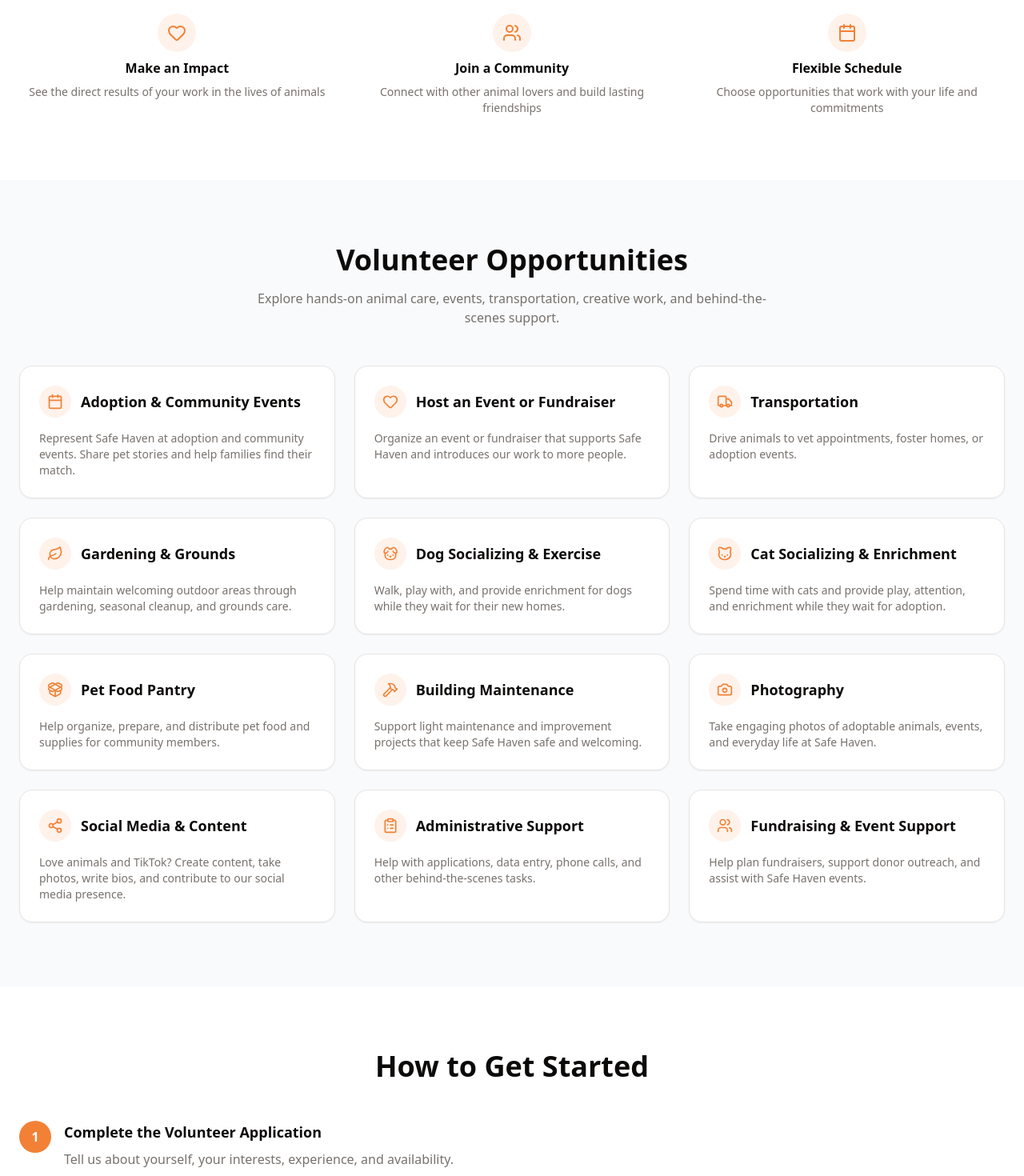
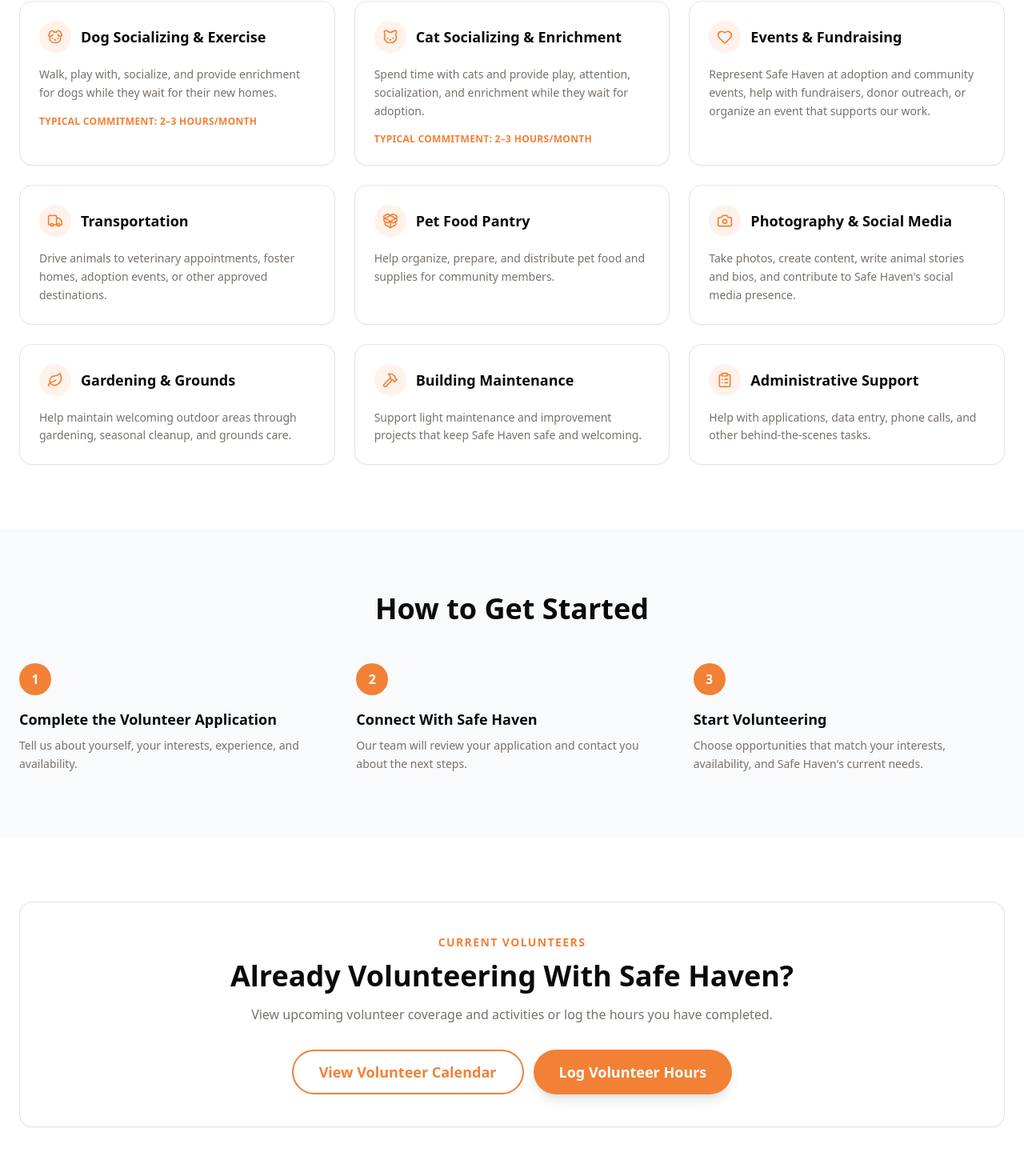
Before and after one commit to 7nqwsvhv99-hash/safe-haven-site, a Next.js app: page /volunteer in a window 1280 px wide. Shown: the part 684-2154 px from the top of the page at 80% size. Built offline with nearby package versions, Linux system fonts and the light colour scheme.

Commit message:
Streamline Volunteer page and calendar access

```diff
--- a/src/app/volunteer/page.tsx
+++ b/src/app/volunteer/page.tsx
@@ -11,10 +11,12 @@ import {
   Heart,
   Leaf,
   PackageOpen,
-  Share2,
   Truck,
   Users,
 } from "lucide-react"
+
+const volunteerCalendarUrl =
+  "https://www.calendarwiz.com/calendars/calendar.php?crd=safehavenil&nolog=0&cid[]=all"
 
 export default function VolunteerPage() {
   return (
@@ -29,59 +31,14 @@ export default function VolunteerPage() {
               <span className="block">Make a real difference in the lives of animals.</span>
               <span className="block">Find a volunteer role that fits your skills and schedule.</span>
             </p>
-            <div className="flex flex-col sm:flex-row gap-3 justify-center">
             <Button asChild size="lg">
               <Link href="/volunteer-application">Complete the Volunteer Application</Link>
             </Button>
-              <Button asChild size="lg" variant="outline">
-                <Link href="/volunteer-hours">Log Volunteer Hours</Link>
-              </Button>
-            </div>
           </div>
         </div>
       </section>
 
-      <section className="section-padding bg-white">
-        <div className="container-custom max-w-4xl">
-          <h2 className="text-3xl md:text-4xl font-bold text-center mb-6">
-            Why Volunteer at Safe Haven?
-          </h2>
-          <p className="text-center text-muted-foreground mb-12 text-lg">
-            Our volunteers are the heart of everything we do. You&apos;ll gain hands-on experience, meet amazing people, and directly impact animal welfare in our community.
-          </p>
-          <div className="grid grid-cols-1 md:grid-cols-3 gap-6">
-            <div className="text-center space-y-2">
-              <div className="h-12 w-12 rounded-full bg-primary/10 flex items-center justify-center mx-auto">
-                <Heart className="h-6 w-6 text-primary" />
-              </div>
-              <h3 className="font-semibold">Make an Impact</h3>
-              <p className="text-sm text-muted-foreground">
-                See the direct results of your work in the lives of animals
-              </p>
-            </div>
-            <div className="text-center space-y-2">
-              <div className="h-12 w-12 rounded-full bg-primary/10 flex items-center justify-center mx-auto">
-                <Users className="h-6 w-6 text-primary" />
-              </div>
-              <h3 className="font-semibold">Join a Community</h3>
-              <p className="text-sm text-muted-foreground">
-                Connect with other animal lovers and build lasting friendships
-              </p>
-            </div>
-            <div className="text-center space-y-2">
-              <div className="h-12 w-12 rounded-full bg-primary/10 flex items-center justify-center mx-auto">
-                <Calendar className="h-6 w-6 text-primary" />
-              </div>
-              <h3 className="font-semibold">Flexible Schedule</h3>
-              <p className="text-sm text-muted-foreground">
-                Choose opportunities that work with your life and commitments
-              </p>
-            </div>
-          </div>
-        </div>
-      </section>
-
-      <section id="roles" className="section-padding bg-slate-50">
+      <section id="roles" className="section-padding bg-white">
         <div className="container-custom">
           <h2 className="text-3xl md:text-4xl font-bold text-center mb-4">
             Volunteer Opportunities
@@ -98,80 +55,60 @@ export default function VolunteerPage() {
                   </div>
                   <h3 className="font-bold text-lg">{role.title}</h3>
                 </div>
-                <p className="text-sm text-muted-foreground">{role.description}</p>
+                <p className="text-sm leading-relaxed text-muted-foreground">{role.description}</p>
+                {role.commitment && (
+                  <p className="text-xs font-semibold uppercase tracking-wide text-primary">
+                    Typical commitment: {role.commitment}
+                  </p>
+                )}
               </Card>
             ))}
           </div>
         </div>
       </section>
 
-      <section className="section-padding bg-white">
+      <section className="section-padding bg-slate-50">
         <div className="container-custom max-w-4xl">
           <h2 className="text-3xl md:text-4xl font-bold text-center mb-12">
             How to Get Started
           </h2>
-          <div className="space-y-8">
-            <div className="flex gap-4">
-              <div className="h-10 w-10 rounded-full bg-primary text-white flex items-center justify-center font-bold flex-shrink-0">1</div>
-              <div>
-                <h3 className="font-bold text-lg mb-2">Complete the Volunteer Application</h3>
-                <p className="text-muted-foreground">
-                  Tell us about yourself, your interests, experience, and availability.
-                </p>
+          <div className="grid grid-cols-1 md:grid-cols-3 gap-8">
+            {steps.map((step, index) => (
+              <div key={step.title} className="text-center md:text-left">
+                <div className="h-10 w-10 rounded-full bg-primary text-white flex items-center justify-center font-bold mx-auto md:mx-0">
+                  {index + 1}
                 </div>
+                <h3 className="font-bold text-lg mt-4 mb-2">{step.title}</h3>
+                <p className="text-sm leading-relaxed text-muted-foreground">{step.description}</p>
               </div>
-            <div className="flex gap-4">
-              <div className="h-10 w-10 rounded-full bg-primary text-white flex items-center justify-center font-bold flex-shrink-0">2</div>
-              <div>
-                <h3 className="font-bold text-lg mb-2">Connect With Safe Haven</h3>
-                <p className="text-muted-foreground">
-                  Our team will review your application and contact you about next steps.
-                </p>
-              </div>
-            </div>
-            <div className="flex gap-4">
-              <div className="h-10 w-10 rounded-full bg-primary text-white flex items-center justify-center font-bold flex-shrink-0">3</div>
-              <div>
-                <h3 className="font-bold text-lg mb-2">Start Volunteering</h3>
-                <p className="text-muted-foreground">
-                  Choose opportunities that match your interests and schedule.
-                </p>
-              </div>
-            </div>
+            ))}
           </div>
         </div>
       </section>
 
-      <section id="calendar" className="section-padding bg-slate-50">
-        <div className="container-custom">
-          <h2 className="text-3xl md:text-4xl font-bold text-center mb-4">
-            Volunteer Calendar
+      <section className="section-padding bg-white">
+        <div className="container-custom max-w-3xl">
+          <Card className="p-8 md:p-10 text-center">
+            <p className="mb-3 text-sm font-bold uppercase tracking-widest text-primary">
+              Current volunteers
+            </p>
+            <h2 className="text-3xl md:text-4xl font-bold">
+              Already Volunteering With Safe Haven?
             </h2>
-          <p className="text-center text-muted-foreground max-w-2xl mx-auto mb-8">
-            Current volunteers can use the calendar to view upcoming volunteer coverage and activities.
+            <p className="mt-4 text-muted-foreground">
+              View upcoming volunteer coverage and activities or log the hours you have completed.
             </p>
-          <Card className="overflow-hidden">
-            <iframe
-              src="https://www.calendarwiz.com/calendars/calendar.php?crd=safehavenil&nolog=0&cid[]=all"
-              title="Safe Haven volunteer calendar"
-              className="w-full h-[720px] border-0"
-              loading="lazy"
-            />
-          </Card>
-          <div className="text-center mt-6 flex flex-col sm:flex-row gap-3 justify-center">
-            <Button asChild variant="outline">
-              <a
-                href="https://www.calendarwiz.com/calendars/calendar.php?crd=safehavenil&nolog=0&cid[]=all"
-                target="_blank"
-                rel="noreferrer"
-              >
-                Open Calendar in a New Window
+            <div className="mt-8 flex flex-col sm:flex-row gap-3 justify-center">
+              <Button asChild variant="outline" size="lg">
+                <a href={volunteerCalendarUrl} target="_blank" rel="noreferrer">
+                  View Volunteer Calendar
                 </a>
               </Button>
-            <Button asChild>
+              <Button asChild size="lg">
                 <Link href="/volunteer-hours">Log Volunteer Hours</Link>
               </Button>
             </div>
+          </Card>
         </div>
       </section>
 
@@ -181,7 +118,7 @@ export default function VolunteerPage() {
             Ready to Make a Difference?
           </h2>
           <p className="text-lg text-muted-foreground mb-8">
-            Join our team of dedicated volunteers and help animals in our community.
+            Tell us where you would like to help and when you are available.
           </p>
           <Button asChild size="lg">
             <Link href="/volunteer-application">Complete the Volunteer Application</Link>
@@ -194,63 +131,77 @@ export default function VolunteerPage() {
 
 const volunteerRoles = [
   {
-    title: "Adoption & Community Events",
-    icon: <Calendar className="h-5 w-5 text-primary" />,
-    description: "Represent Safe Haven at adoption and community events. Share pet stories and help families find their match.",
+    title: "Dog Socializing & Exercise",
+    icon: <Dog className="h-5 w-5 text-primary" />,
+    description:
+      "Walk, play with, socialize, and provide enrichment for dogs while they wait for their new homes.",
+    commitment: "2–3 hours/month",
   },
   {
-    title: "Host an Event or Fundraiser",
+    title: "Cat Socializing & Enrichment",
+    icon: <Cat className="h-5 w-5 text-primary" />,
+    description:
+      "Spend time with cats and provide play, attention, socialization, and enrichment while they wait for adoption.",
+    commitment: "2–3 hours/month",
+  },
+  {
+    title: "Events & Fundraising",
     icon: <Heart className="h-5 w-5 text-primary" />,
-    description: "Organize an event or fundraiser that supports Safe Haven and introduces our work to more people.",
+    description:
+      "Represent Safe Haven at adoption and community events, help with fundraisers, donor outreach, or organize an event that supports our work.",
   },
   {
     title: "Transportation",
     icon: <Truck className="h-5 w-5 text-primary" />,
-    description: "Drive animals to vet appointments, foster homes, or adoption events.",
+    description:
+      "Drive animals to veterinary appointments, foster homes, adoption events, or other approved destinations.",
+  },
+  {
+    title: "Pet Food Pantry",
+    icon: <PackageOpen className="h-5 w-5 text-primary" />,
+    description:
+      "Help organize, prepare, and distribute pet food and supplies for community members.",
+  },
+  {
+    title: "Photography & Social Media",
+    icon: <Camera className="h-5 w-5 text-primary" />,
+    description:
+      "Take photos, create content, write animal stories and bios, and contribute to Safe Haven's social media presence.",
   },
   {
     title: "Gardening & Grounds",
     icon: <Leaf className="h-5 w-5 text-primary" />,
-    description: "Help maintain welcoming outdoor areas through gardening, seasonal cleanup, and grounds care.",
-  },
-  {
-    title: "Dog Socializing & Exercise",
-    icon: <Dog className="h-5 w-5 text-primary" />,
-    description: "Walk, play with, and provide enrichment for dogs while they wait for their new homes.",
-  },
-  {
-    title: "Cat Socializing & Enrichment",
-    icon: <Cat className="h-5 w-5 text-primary" />,
-    description: "Spend time with cats and provide play, attention, and enrichment while they wait for adoption.",
-  },
-  {
-    title: "Pet Food Pantry",
-    icon: <PackageOpen className="h-5 w-5 text-primary" />,
-    description: "Help organize, prepare, and distribute pet food and supplies for community members.",
+    description:
+      "Help maintain welcoming outdoor areas through gardening, seasonal cleanup, and grounds care.",
   },
   {
     title: "Building Maintenance",
     icon: <Hammer className="h-5 w-5 text-primary" />,
-    description: "Support light maintenance and improvement projects that keep Safe Haven safe and welcoming.",
-  },
-  {
-    title: "Photography",
-    icon: <Camera className="h-5 w-5 text-primary" />,
-    description: "Take engaging photos of adoptable animals, events, and everyday life at Safe Haven.",
-  },
-  {
-    title: "Social Media & Content",
-    icon: <Share2 className="h-5 w-5 text-primary" />,
-    description: "Love animals and TikTok? Create content, take photos, write bios, and contribute to our social media presence.",
+    description:
+      "Support light maintenance and improvement projects that keep Safe Haven safe and welcoming.",
   },
   {
     title: "Administrative Support",
     icon: <ClipboardList className="h-5 w-5 text-primary" />,
-    description: "Help with applications, data entry, phone calls, and other behind-the-scenes tasks.",
+    description:
+      "Help with applications, data entry, phone calls, and other behind-the-scenes tasks.",
+  },
+]
+
+const steps = [
+  {
+    title: "Complete the Volunteer Application",
+    description:
+      "Tell us about yourself, your interests, experience, and availability.",
   },
   {
-    title: "Fundraising & Event Support",
-    icon: <Users className="h-5 w-5 text-primary" />,
-    description: "Help plan fundraisers, support donor outreach, and assist with Safe Haven events.",
+    title: "Connect With Safe Haven",
+    description:
+      "Our team will review your application and contact you about the next steps.",
+  },
+  {
+    title: "Start Volunteering",
+    description:
+      "Choose opportunities that match your interests, availability, and Safe Haven's current needs.",
   },
 ]
```
Lines whose indentation alone changed are shown as unchanged.
